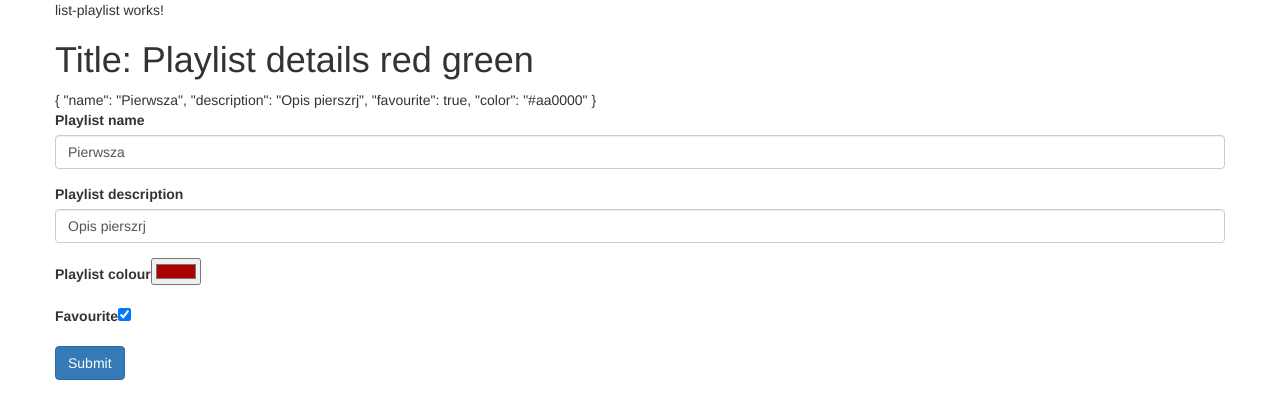
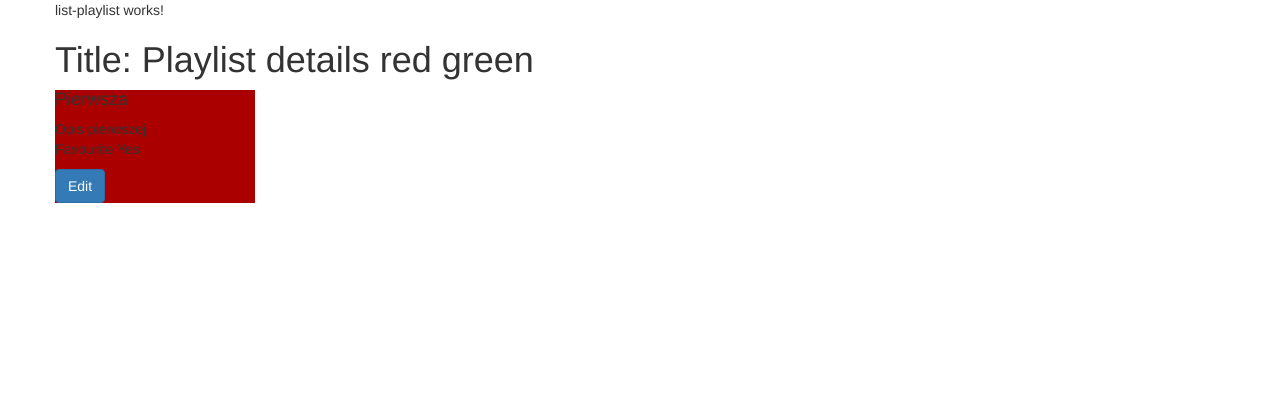
Before and after one commit to j-bogacz/AngularTraining, an Angular app in the folder spotifybart/: page / in a window 1280 px wide. Shown: the top 418 px of the page. Built offline with nearby package versions, Linux system fonts and the light colour scheme.

Commit message:
html template

```diff
--- a/spotifybart/src/app/detail-playlist/detail-playlist.component.html
+++ b/spotifybart/src/app/detail-playlist/detail-playlist.component.html
@@ -1,8 +1,18 @@
 <h1>Title: {{title + " " + (test>1 ? "blue" : "red") + " " + returnGreen()}}</h1>
 
-{{playlist | json}}
+<div class="card" style="width: 20rem;">
+  <div class="card-body" [style.background] = "playlist.color">
+    <h4 class="card-title">{{playlist.name}}</h4>
+    <p class="card-text">{{playlist.description}}
+      <br />
+      Favourite {{playlist.favourite ? "Yes" : "No"}}
+    </p>
+    <a href="#" class="btn btn-primary" (click) = "editMode = true">Edit</a>
+  </div>
+</div>
 
-<form>
+
+<form [hidden]="!editMode">
   <div class="form-group">
     <label for="nameInput">Playlist name</label>
     <input
@@ -44,5 +54,5 @@
 
     >
   </div>
-  <button type="submit" class="btn btn-primary">Submit</button>
+  <button type="submit" class="btn btn-primary" (click) = "editMode = false">Submit</button>
 </form>
--- a/spotifybart/src/app/detail-playlist/detail-playlist.component.ts
+++ b/spotifybart/src/app/detail-playlist/detail-playlist.component.ts
@@ -3,7 +3,12 @@ import {Component, OnInit, ViewEncapsulation} from '@angular/core';
 @Component({
   selector: 'bart-detail-playlist',
   templateUrl: './detail-playlist.component.html',
-  styles: [],
+  styles: [`
+    .card-title {
+      border-right: 2px solid transparent;
+    }
+  `
+  ],
   encapsulation: ViewEncapsulation.Emulated
 })
 export class DetailPlaylistComponent implements OnInit {
@@ -17,13 +22,13 @@ export class DetailPlaylistComponent implements OnInit {
     color: string
   } = {
     name: "Pierwsza",
-    description: "Opis pierszrj",
+    description: "Opis pierwszej",
     favourite: true,
     color: "#aa0000"
   };
-
+  editMode: boolean = false;
   playlistName: string = "Pierwsza";
-  playlistdescription: string = "Opis pierwszej";
+  playlistdescription: string = "Opis listy pierwszej";
   playlistColour: string = "#aa0000";
 
 
```
